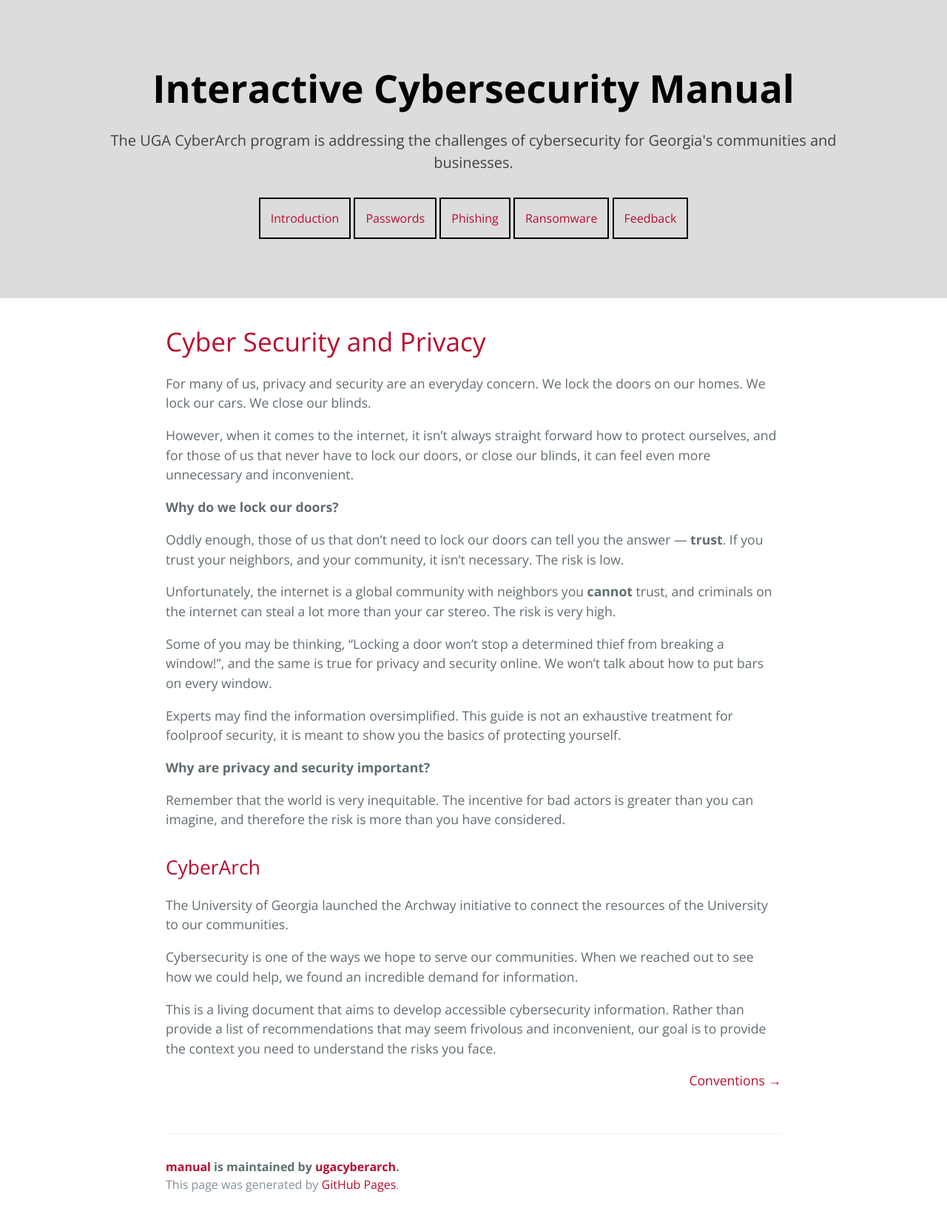
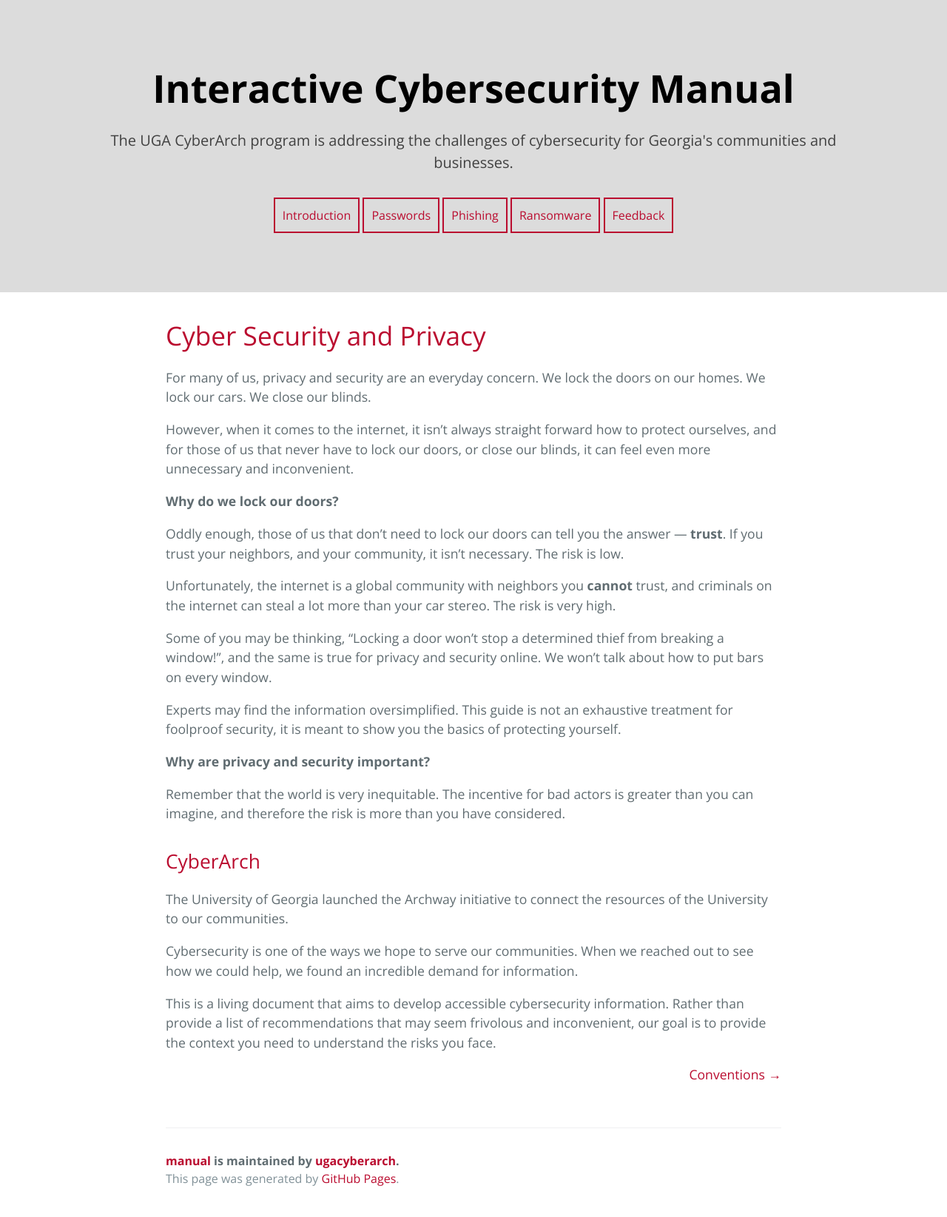
Before and after one commit to ugacyberarch/manual, a Jekyll site: the page built from index.md, in a window 1280 px wide. Shown: the whole page at 74% size. Built offline with Jekyll 4.4.1, drawn with Linux system fonts in a browser that asks for light colours.

Commit message:
Update default.html

```diff
--- a/_layouts/default.html
+++ b/_layouts/default.html
@@ -53,9 +53,9 @@
 .dropbtn {
   background-color: Transparent;
   color: #BA0C2F;
-  padding: 14px;
+  padding: 10px;
   font-size: 16px;
-  border-color: none;
+  border-color: #BA0C2F;
   border-style: solid;
   display: inline-block;
 }
```
